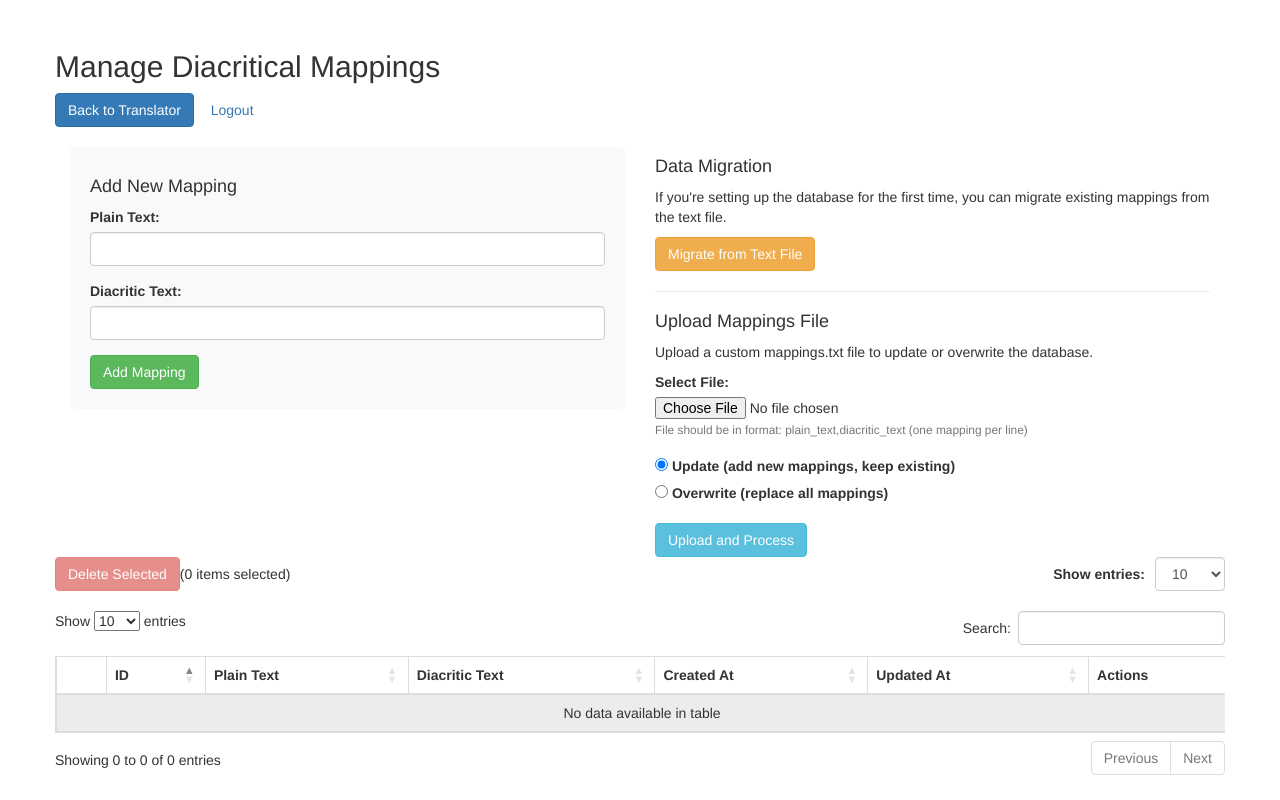
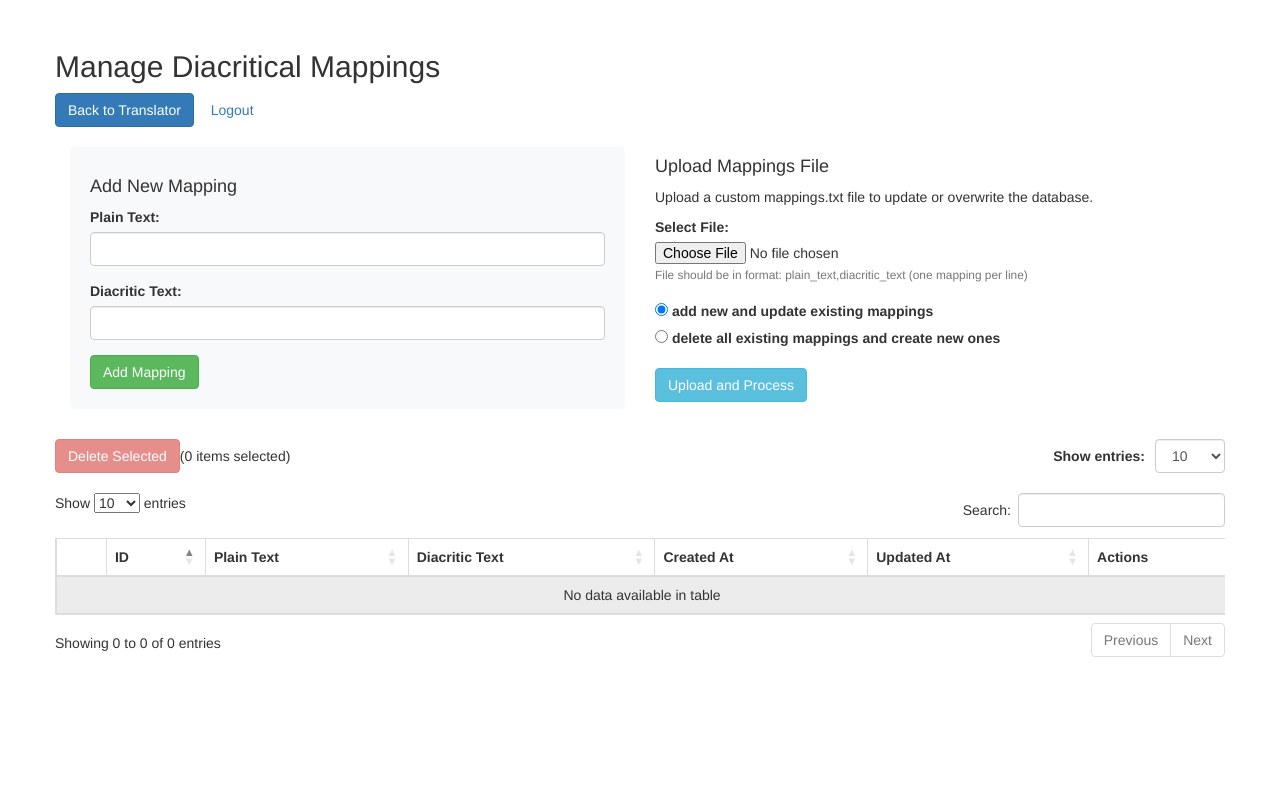
Before and after one commit to vaibhavnayel/diacritical, a Flask app: page /mappings in a window 1280 px wide. Run offline with Flask 3, Linux system fonts and the light colour scheme; the visitor is signed in with stand-in values (Sample User, id 1); data that the repository does not hold is empty; some libraries are stand-ins or nearby versions.

Commit message:
remove migrate button

```diff
--- a/static/js/mappings.js
+++ b/static/js/mappings.js
@@ -246,78 +246,6 @@ const MappingsManager = (function() {
         });
     }
 
-    // Migration functionality
-    function setupMigration() {
-        $('#migrateBtn').on('click', function() {
-            $(this).prop('disabled', true).text('Migrating...');
-            $('#migrationProgress').show();
-            $('#migrationStatus').html('<p class="text-info">Starting migration process...</p>');
-
-            // Start migration with progress updates
-            $.ajax({
-                url: '/api/migrate',
-                method: 'POST',
-                success: function(response) {
-                    $('#migrationProgress').hide();
-                    $('#migrationStatus').html(`<p class="text-success">Migration completed successfully!</p>`);
-                    showAlert(`Migration completed! ${response.count} mappings processed.`);
-                    mappingsTable.ajax.reload();
-                    $('#migrateBtn').prop('disabled', false).text('Migrate from Text File');
-                },
-                error: function(xhr) {
-                    $('#migrationProgress').hide();
-                    $('#migrationStatus').html(`<p class="text-danger">Migration failed. Please try again.</p>`);
-                    const error = xhr.responseJSON ? xhr.responseJSON.error : 'An error occurred';
-                    showAlert(error, 'danger');
-                    $('#migrateBtn').prop('disabled', false).text('Migrate from Text File');
-                }
-            });
-
-            // Poll for progress updates
-            pollMigrationStatus();
-        });
-    }
-
-    // Poll migration status
-    function pollMigrationStatus() {
-        let pollCount = 0;
-        const maxPolls = 100; // Prevent infinite polling
-
-        function poll() {
-            if (pollCount >= maxPolls) {
-                return;
-            }
-
-            $.ajax({
-                url: '/api/migrate/status',
-                method: 'GET',
-                success: function(data) {
-                    if (data.status === 'completed') {
-                        $('#migrationProgress').hide();
-                        $('#migrationStatus').html(`<p class="text-success">Migration completed!</p>`);
-                        return;
-                    } else if (data.status === 'in_progress') {
-                        $('#migrationStatus').html(`
-                            <p class="text-info">
-                                Migration in progress...<br>
-                                ${data.message || ''}
-                            </p>
-                        `);
-                        pollCount++;
-                        setTimeout(poll, 1000);
-                    }
-                },
-                error: function() {
-                    pollCount++;
-                    setTimeout(poll, 1000);
-                }
-            });
-        }
-
-        // Start polling
-        setTimeout(poll, 1000);
-    }
-
     // File upload functionality
     function setupFileUpload() {
         $('#uploadForm').on('submit', function(e) {
@@ -379,7 +307,6 @@ const MappingsManager = (function() {
             setupEditMapping();
             setupDeleteMapping();
             setupBatchDelete();
-            setupMigration();
             setupFileUpload();
         },
         refreshTable: function() {
--- a/templates/mappings.html
+++ b/templates/mappings.html
@@ -45,17 +45,7 @@
             </div>
         </div>
         <div class="col-md-6">
-            <div id="migrationPanel">
-                <h4>Data Migration</h4>
-                <p>If you're setting up the database for the first time, you can migrate existing mappings from the text file.</p>
-                <div class="progress mb-3" style="display: none;" id="migrationProgress">
-                    <div class="progress-bar progress-bar-striped progress-bar-animated" role="progressbar" style="width: 100%"></div>
-                </div>
-                <div id="migrationStatus"></div>
-                <button id="migrateBtn" class="btn btn-warning">Migrate from Text File</button>
-
-                <hr>
-
+            <div id="uploadPanel">
                 <h4>Upload Mappings File</h4>
                 <p>Upload a custom mappings.txt file to update or overwrite the database.</p>
                 <form id="uploadForm" enctype="multipart/form-data">
@@ -67,11 +57,11 @@
                     <div class="form-group">
                         <div class="custom-control custom-radio">
                             <input type="radio" id="updateMode" name="importMode" value="update" class="custom-control-input" checked>
-                            <label class="custom-control-label" for="updateMode">Update (add new mappings, keep existing)</label>
+                            <label class="custom-control-label" for="updateMode">add new and update existing mappings</label>
                         </div>
                         <div class="custom-control custom-radio">
                             <input type="radio" id="overwriteMode" name="importMode" value="overwrite" class="custom-control-input">
-                            <label class="custom-control-label" for="overwriteMode">Overwrite (replace all mappings)</label>
+                            <label class="custom-control-label" for="overwriteMode">delete all existing mappings and create new ones</label>
                         </div>
                     </div>
                     <button type="submit" class="btn btn-info">Upload and Process</button>
```
Also changed, not shown: README.md.
